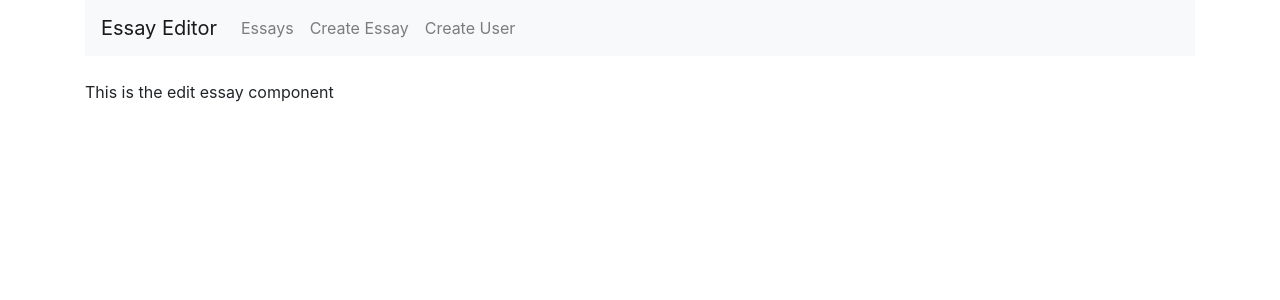
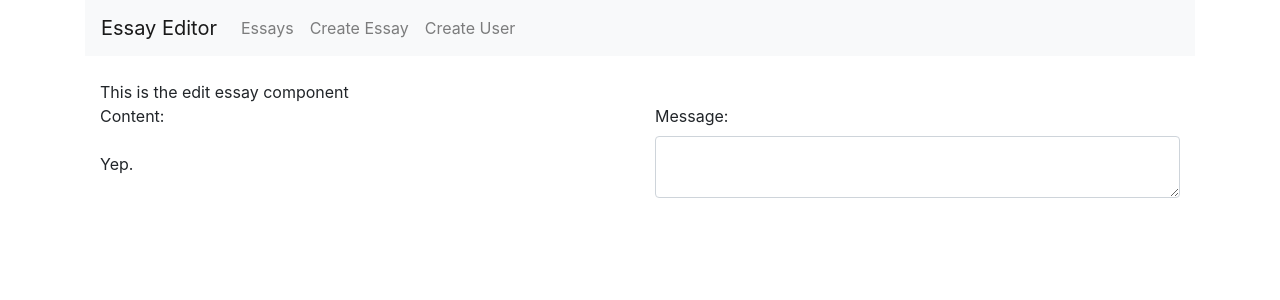
Before and after one commit to ryanzflores/EssayEditor, a React (Create React App) app: page /edit/1 in a window 1280 px wide. Shown: the top 300 px of the page. Built offline with nearby package versions, Linux system fonts and the light colour scheme; no server answers.

Commit message:
Cleaned up edit-essay code, added starter for highlighted-text

```diff
--- a/src/components/edit-essay.component.js
+++ b/src/components/edit-essay.component.js
@@ -1,51 +1,103 @@
 import React, { Component } from 'react';
-import { Link } from 'react-router-dom';
+import { Container, Row, Col } from 'react-bootstrap';
 import axios from 'axios';
+import HighlightedText from "./highlighted-text.component";
 
 export default class EditEssay extends Component {
     constructor(props) {
         super(props);
 
+        this.handleMouseUp = this.handleMouseUp.bind(this);
+        this.handleSelection = this.handleSelection.bind(this);
+        this.onChangeMessage = this.onChangeMessage.bind(this);
+
         this.state = {
-            essay: [],
-            test: 'test1 test1 test1 test1'
-        };
+            username: '',
+            description: '',
+            content: '',
+            date: new Date(),
+            message: ''
+        }
 
-        this.handleMouseUp = this.handleMouseUp.bind(this);
+        axios.get('http://localhost:5000/essays/'+this.props.match.params.id)
+            .then(response => {
+                console.log(response.data.username);
+                this.setState({
+                    username: response.data.username,
+                    description: response.data.description,
+                    content: response.data.content,
+                    date: new Date(response.data.date)
+                })
+            })
+            .catch(function (error) {
+                console.log(error);
+            })
     }
 
     componentDidMount() {
         window.addEventListener('mouseup', this.handleMouseUp, true);
     }
 
-    handleMouseUp(e) {
-        console.log("here!");
-        console.log(this.state.test);
+    handleMouseUp(ready) {
+        // Delay necessary to prevent accidental trigger upon deselection
+        setTimeout(this.handleSelection, 50);
+    }
+
+    onChangeMessage(e) {
+        this.setState({
+            message: e.target.value
+        })
+    }
+
+    handleSelection() {
+        const content = document.getElementById("content");
 
         let selection = window.getSelection();
         let cursorStart = selection.anchorOffset;
         let cursorEnd = selection.focusOffset;
-
-        const content = document.getElementById("content");
-        const found = selection.containsNode(content, true);
-
-        console.log('found: ' + found);
-
         let textStart = Math.min(cursorStart, cursorEnd);
         let textEnd = Math.max(cursorStart, cursorEnd);
 
-        let text = this.state.test.substring(textStart, textEnd);
+        // Check that essay content is being selected and selection size != 0
+        const found = selection.containsNode(content, true) && !(textStart === textEnd);
 
-        console.log(cursorStart);
-        console.log(cursorEnd);
-        console.log(text);
+        if (found) {
+            let text = this.state.content.substring(textStart, textEnd);
+
+            console.log("start: " + textStart + " end: " + textEnd + " text: " + text);
+        }
     }
 
     render() {
         return (
-            <div id="content">
+            <Container>
                 This is the edit essay component
-            </div>
+                <br/>
+
+                <Row>
+                    <Col>
+                        <label>Content: </label>
+                        <br/>
+                        <p
+                            id="content"
+                        >
+                            {this.state.content}
+                        </p>
+                        <HighlightedText />
+                    </Col>
+                    <Col>
+                        <div className="form-group">
+                            <label>Message: </label>
+                            <textarea
+                                required
+                                className="form-control"
+                                value={this.state.message}
+                                onChange={this.onChangeMessage}
+                            />
+                        </div>
+                    </Col>
+                </Row>
+            </Container>
         )
     }
 }
--- /dev/null
+++ b/src/components/highlighted-text.component.js
@@ -0,0 +1,20 @@
+import React, { Component } from 'react';
+
+export default class HighlightedText extends Component {
+    constructor(props) {
+        super(props)
+        console.log(props);
+    }
+
+    componentDidMount() {
+
+    }
+
+    render() {
+        return (
+            <div>
+                Yep.
+            </div>
+        );
+    }
+}
```
